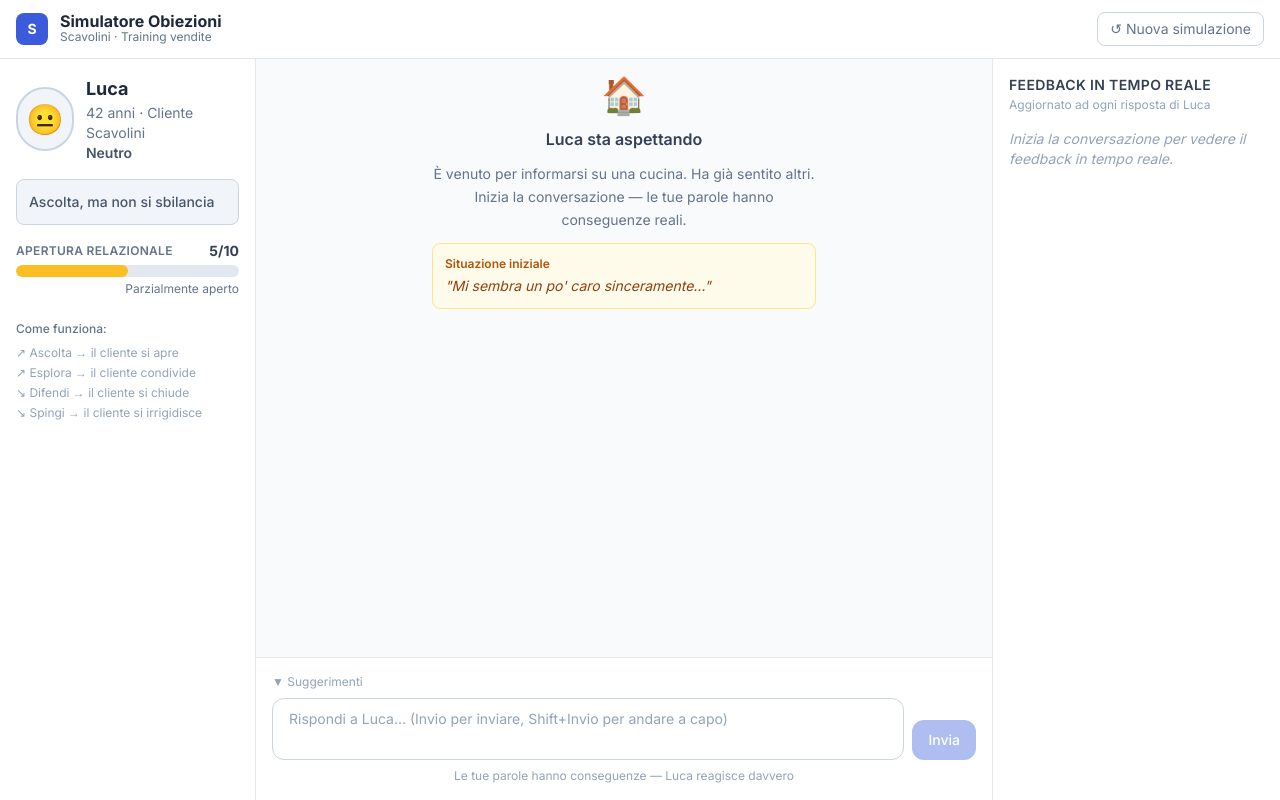
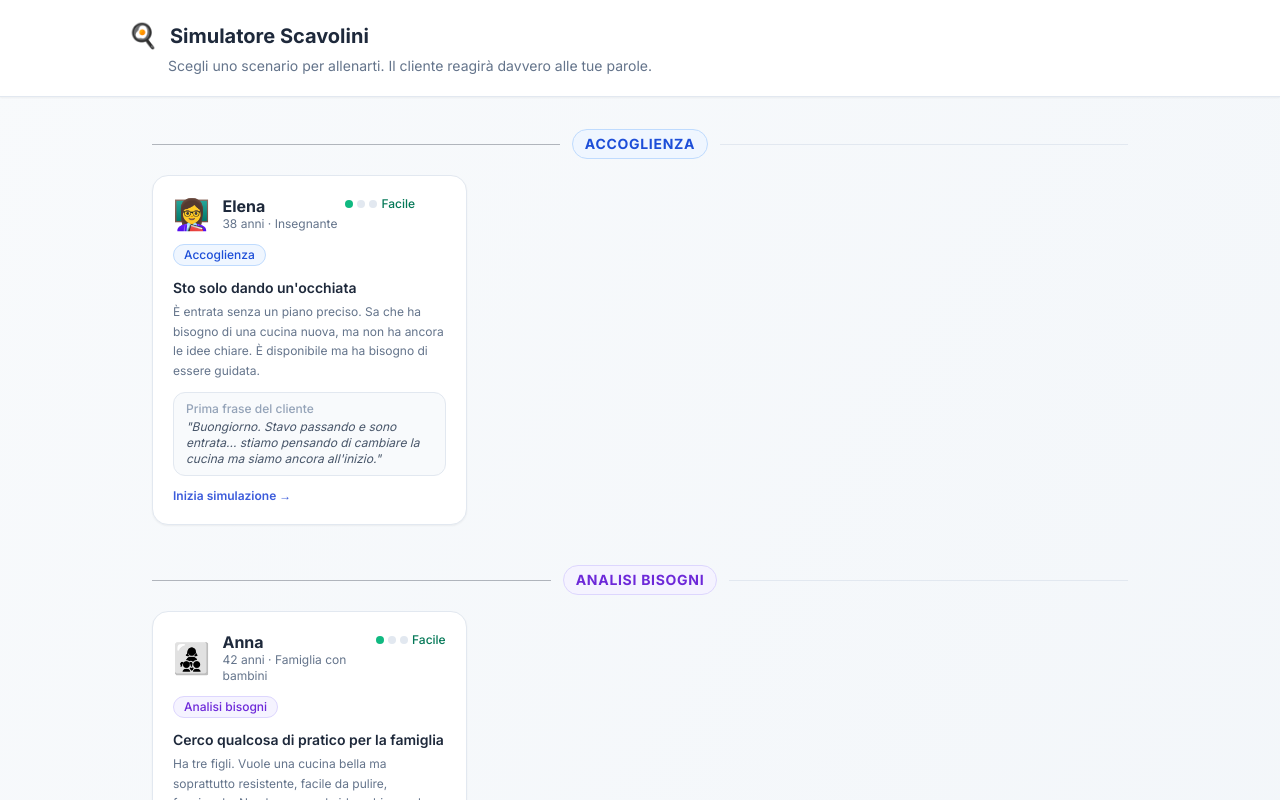
Before and after one commit to RenatoBenzi74/scavolini_conversazionale-2, a Next.js app: page / in a window 1280 px wide. Shown: the top 800 px of the page. Built offline with nearby package versions, Linux system fonts and the light colour scheme.

Commit message:
Update page.tsx

```diff
--- a/app/page.tsx
+++ b/app/page.tsx
@@ -7,10 +7,13 @@
   MessaggioAPI,
   StatoSimulazione,
 } from "@/lib/types";
+import type { Scenario } from "@/lib/scenari";
+import SCENARI from "@/lib/scenari";
 import ClientePanel from "@/components/ClientePanel";
 import ChatArea from "@/components/ChatArea";
 import FeedbackPanel from "@/components/FeedbackPanel";
 import MessageInput from "@/components/MessageInput";
+import ScenarioSelector from "@/components/ScenarioSelector";
 
 const STATO_INIZIALE: StatoSimulazione = {
   messaggi: [],
@@ -43,13 +46,26 @@
 }
 
 export default function HomePage() {
+  const [scenarioSelezionato, setScenarioSelezionato] =
+    useState<Scenario | null>(null);
   const [sim, setSim] = useState<StatoSimulazione>(STATO_INIZIALE);
 
+  // ── Selezione scenario ──────────────────────────────────────────────────
+  const selezionaScenario = useCallback((scenario: Scenario) => {
+    setScenarioSelezionato(scenario);
+    setSim(STATO_INIZIALE);
+  }, []);
+
+  const tornaAllaScelta = useCallback(() => {
+    setScenarioSelezionato(null);
+    setSim(STATO_INIZIALE);
+  }, []);
+
+  // ── Invio messaggio ────────────────────────────────────────────────────
   const inviaMessaggio = useCallback(
     async (testoVenditore: string) => {
-      if (sim.loading) return;
+      if (sim.loading || !scenarioSelezionato) return;
 
-      // Aggiungi messaggio venditore
       const nuovoMsgVenditore: Messaggio = {
         ruolo: "venditore",
         testo: testoVenditore,
@@ -72,11 +88,16 @@
         const res = await fetch("/api/chat", {
           method: "POST",
           headers: { "Content-Type": "application/json" },
-          body: JSON.stringify({ messaggi: storico }),
+          body: JSON.stringify({
+            messaggi: storico,
+            scenarioId: scenarioSelezionato.id,
+          }),
         });
 
         if (!res.ok) {
-          const errData = await res.json().catch(() => ({ errore: "Errore server" }));
+          const errData = await res
+            .json()
+            .catch(() => ({ errore: "Errore server" }));
           throw new Error(errData.errore || `HTTP ${res.status}`);
         }
 
@@ -106,13 +127,19 @@
         }));
       }
     },
-    [sim.messaggi, sim.loading]
+    [sim.messaggi, sim.loading, scenarioSelezionato]
   );
 
-  const nuovaSimulazione = () => {
+  const nuovaSimulazione = useCallback(() => {
     setSim(STATO_INIZIALE);
-  };
+  }, []);
 
+  // ── Scenario non ancora scelto → mostra selettore ─────────────────────
+  if (!scenarioSelezionato) {
+    return <ScenarioSelector scenari={SCENARI} onSeleziona={selezionaScenario} />;
+  }
+
+  // ── Chat ───────────────────────────────────────────────────────────────
   const aperturaPrecedente =
     sim.messaggi.length >= 2
       ? sim.messaggi
@@ -131,19 +158,41 @@
       {/* Header */}
       <header className="bg-white border-b border-slate-200 px-4 py-3 flex items-center justify-between shadow-sm">
         <div className="flex items-center gap-3">
+          <button
+            onClick={tornaAllaScelta}
+            className="text-slate-400 hover:text-slate-700 transition-colors text-lg"
+            title="Torna alla scelta scenario"
+            type="button"
+          >
+            ←
+          </button>
           <div className="w-8 h-8 bg-brand-500 rounded-lg flex items-center justify-center">
             <span className="text-white text-sm font-bold">S</span>
           </div>
           <div>
             <h1 className="font-bold text-slate-800 leading-none">
-              Simulatore Obiezioni
+              {scenarioSelezionato.titolo}
             </h1>
-            <p className="text-xs text-slate-500">Scavolini · Training vendite</p>
+            <p className="text-xs text-slate-500">
+              {scenarioSelezionato.nomeCliente} ·{" "}
+              {scenarioSelezionato.fase} ·{" "}
+              <span
+                className={
+                  scenarioSelezionato.difficolta === "facile"
+                    ? "text-emerald-600"
+                    : scenarioSelezionato.difficolta === "medio"
+                    ? "text-amber-600"
+                    : "text-red-600"
+                }
+              >
+                {scenarioSelezionato.difficolta.charAt(0).toUpperCase() +
+                  scenarioSelezionato.difficolta.slice(1)}
+              </span>
+            </p>
           </div>
         </div>
 
         <div className="flex items-center gap-3">
-          {/* Indicatore cambio apertura */}
           {deltaCambioApertura !== 0 && (
             <div
               className={`text-sm font-semibold px-2 py-1 rounded-full transition-all ${
@@ -164,7 +213,16 @@
                        rounded-lg px-3 py-1.5 transition-all"
             type="button"
           >
-            ↺ Nuova simulazione
+            ↺ Ricomincia
+          </button>
+
+          <button
+            onClick={tornaAllaScelta}
+            className="text-sm text-brand-500 hover:text-brand-700 border border-brand-300 hover:border-brand-500
+                       rounded-lg px-3 py-1.5 transition-all"
+            type="button"
+          >
+            ⇄ Cambia scenario
           </button>
         </div>
       </header>
@@ -173,17 +231,23 @@
       <div className="flex-1 flex overflow-hidden max-h-[calc(100vh-57px)]">
         {/* Sidebar sinistra — Cliente */}
         <aside className="w-64 flex-shrink-0 bg-white border-r border-slate-200 p-4 overflow-y-auto flex flex-col gap-6">
-          <ClientePanel stato={sim.statoCorrente} loading={sim.loading} />
+          <ClientePanel
+            stato={sim.statoCorrente}
+            loading={sim.loading}
+            scenario={scenarioSelezionato}
+          />
         </aside>
 
         {/* Area centrale — Chat */}
         <main className="flex-1 flex flex-col overflow-hidden bg-slate-50">
-          {/* Messaggi */}
           <div className="flex-1 overflow-y-auto p-4 space-y-3">
-            <ChatArea messaggi={sim.messaggi} loading={sim.loading} />
+            <ChatArea
+              messaggi={sim.messaggi}
+              loading={sim.loading}
+              scenario={scenarioSelezionato}
+            />
           </div>
 
-          {/* Errore */}
           {sim.errore && (
             <div className="mx-4 mb-2 bg-red-50 border border-red-200 rounded-lg px-4 py-2 text-sm text-red-700 flex items-center gap-2">
               <span>⚠️</span>
@@ -197,7 +261,6 @@
             </div>
           )}
 
-          {/* Input */}
           <div className="bg-white border-t border-slate-200 p-4">
             <MessageInput
               onInvia={inviaMessaggio}
@@ -215,12 +278,11 @@
                 Feedback in tempo reale
               </h2>
               <p className="text-xs text-slate-400 mt-0.5">
-                Aggiornato ad ogni risposta di Luca
+                Aggiornato ad ogni risposta di {scenarioSelezionato.nomeCliente}
               </p>
             </div>
             <FeedbackPanel stato={sim.statoCorrente} loading={sim.loading} />
 
-            {/* Storico apertura */}
             {sim.messaggi.filter((m) => m.ruolo === "cliente").length > 1 && (
               <div className="mt-4 pt-4 border-t border-slate-100">
                 <p className="text-xs font-semibold text-slate-500 uppercase tracking-wide mb-2">
```
